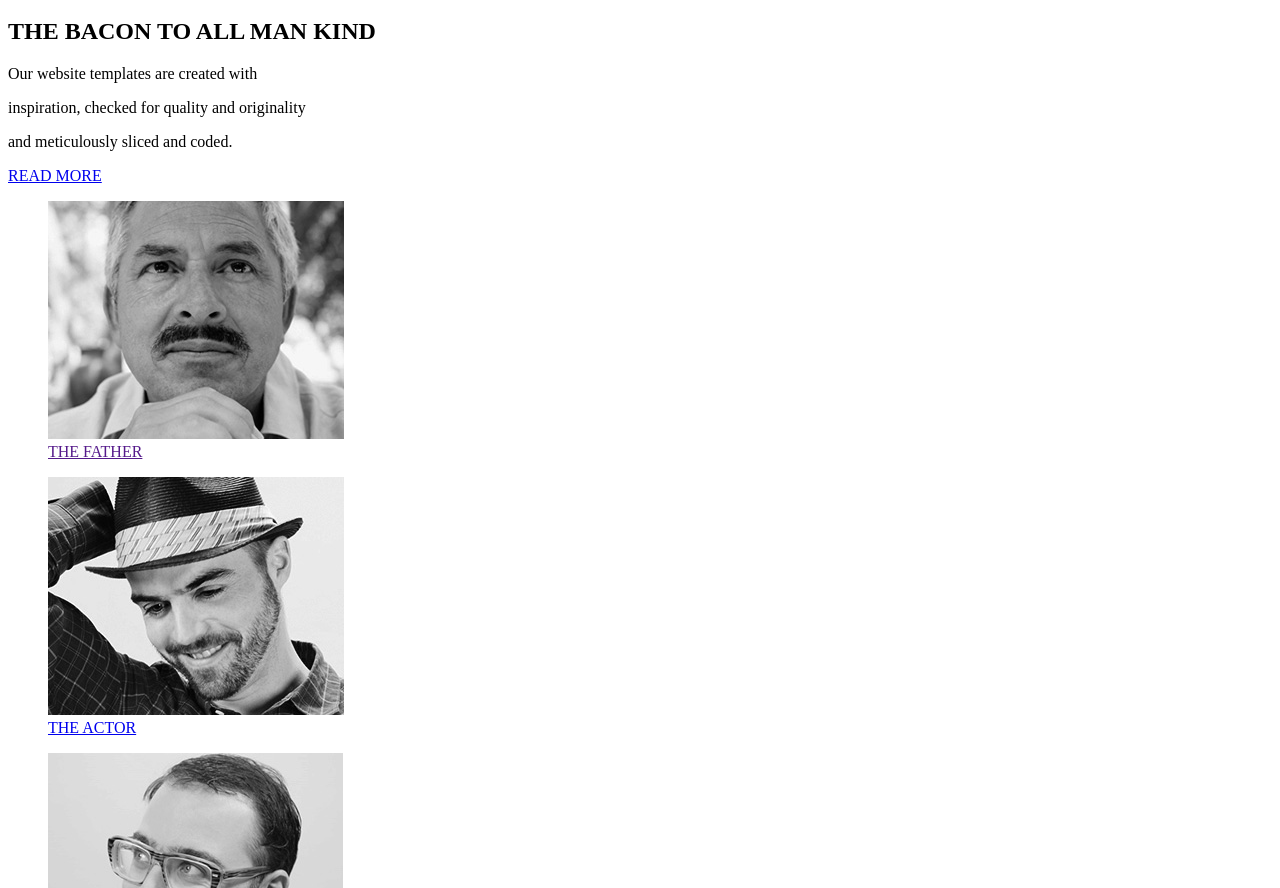
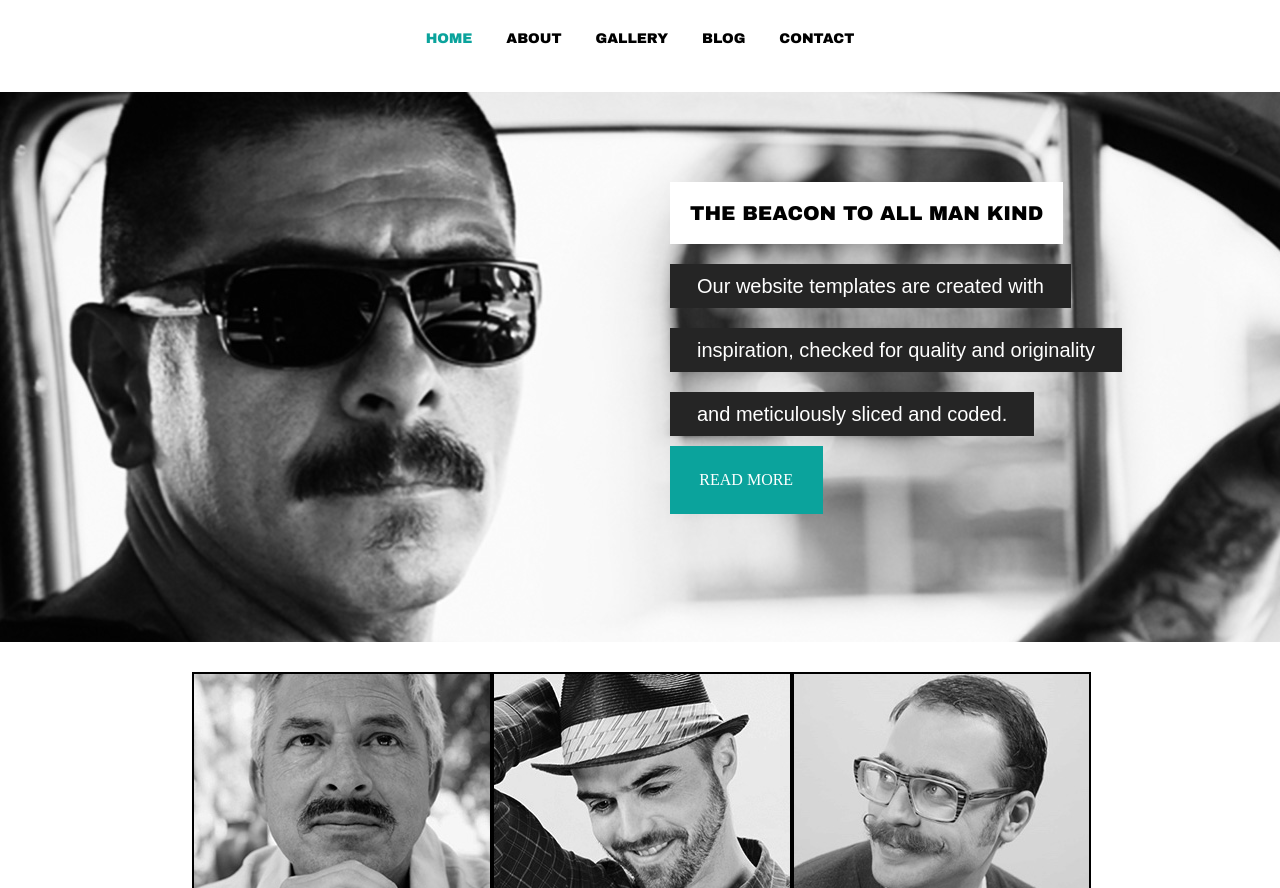
Before and after one commit to Saymon85/mustachio, a plain HTML site: page index.html in a window 1280 px wide. Shown: the part 213-1101 px from the top of the page. Drawn offline with Linux system fonts and the light colour scheme; files whose address does not match are found by name; a web font is replaced by a local one.

Commit message:
finished html and 80% of styles

```diff
--- a/index.html
+++ b/index.html
@@ -4,7 +4,8 @@
         <title>Mustachio</title>
         <meta http-equiv="Content-Type" content="text/html;charset=UTF-8">
         <meta name='viewport' content='width=device-width, initial-scale=1.0'>
-        <link type='stylesheet' href='style.css'></link>
+        <link href="https://fonts.googleapis.com/css?family=Poller+One&display=swap" rel="stylesheet">
+        <link href='style.css' rel='stylesheet'></link>
     </head>
     <body>
          <header>
@@ -13,7 +14,7 @@
              </div>
              <nav class='navigation'>
                 <ul>
-                    <li><a href="./pages/#">HOME</a></li>
+                    <li><a href="index.html" class="active">HOME</a></li>
                     <li><a href="./pages/#">ABOUT</a></li>
                     <li><a href="./pages/#">GALLERY</a></li>
                     <li><a href="./pages/#">BLOG</a></li>
@@ -24,14 +25,14 @@
          <main>
              <div class="featured">
                  <aside>
-                     <h2>THE BACON TO ALL MAN KIND</h2>
+                     <h2>THE BEACON TO ALL MAN KIND</h2>
                      <p>Our website templates are created with</p>
                      <p>inspiration, checked for quality and originality</p>
                      <p>and meticulously sliced and coded.</p>
                      <a href="./pages/#">READ MORE</a>
                  </aside>
              </div>
-             <div>
+             <div id='pictures'>
                 <div class="main-pictures">
                     <a href="">
                         <figure>
@@ -60,14 +61,14 @@
          </main>
          <footer>
             <div class="copyright">
-                <p>&copy by Saymon. All rights reserved.</p>
+                <p>&copy 2019 by Saymon. All rights reserved.</p>
             </div>
             <div class="social">
                 <ul>
-                    <li></li>
-                    <li></li>
-                    <li></li>
-                    <li></li>
+                    <li><a id='twitter' href="https://twitter.com"></a></li>
+                    <li><a id='facebook' href="https://facebook.com"></a></li>
+                    <li><a id='google' href="https://google.com"></a></li>
+                    <li><a id='pinterest' href="https://pinterest.com"></a></li>
                 </ul>
             </div>
          </footer>
--- a/style.css
+++ b/style.css
@@ -0,0 +1,104 @@
+*{
+    box-sizing: border-box;
+    margin:0;
+    padding:0;
+}
+
+header{
+    display: flex;
+    flex-direction: column;
+    width: 100%;
+}
+
+.logo{
+    margin: 50px auto;
+}
+
+.navigation{
+    margin: 30px auto;
+}
+
+.navigation ul li {
+    display: inline-block;
+    margin: 15px;
+}
+
+.navigation ul li a{
+    color: #000;
+    font-family: "Arial Black", "Gadget", "sans-serif";
+    font-weight: normal;
+    font-size: 14px;
+    text-decoration: none;
+}
+
+.navigation li a.active, .navigation ul li a:hover, .active{
+    color: #0ba39c;
+    cursor: pointer;
+}
+
+.featured {
+    background-image: url('/assets/the-beacon.jpg');
+    height: 550px;
+    width: 100%;
+    margin-bottom: 30px;
+    position: relative;
+}
+aside{
+    position: absolute;
+    right: 0;
+    top:0;
+    padding-left: 30px;
+    margin-top: 7%;
+    width: 50%;
+}
+aside h2 {
+    background-color: #fff;
+    display:inline-block;
+    color: #000;
+    font-family: 'Poller One','Arial Black', 'sans-serif';
+    font-size: 20px;
+    padding: 20px;
+    margin-bottom: 10px;
+}
+
+aside p {
+    display: inline-block;
+    background-color: #252525;
+    color: #fff;
+    font-size: 20px;
+    font-family: Arial, Helvetica, sans-serif;
+    line-height: 1;
+    padding: 12px 27px;
+    margin: 10px 0;
+
+}
+
+aside a{
+    display: block;
+    background-color:#0ba39c;
+    color: #fff;
+    padding: 25px 27px;
+    width: 25%;
+    text-decoration: none;
+    text-align: center;
+}
+
+#pictures{
+    display: flex;
+    justify-content: space-around;
+    width: 70%;
+    margin: 0 auto;
+}
+
+.main-pictures{
+    text-align: center;
+}
+
+.main-pictures a{
+    text-decoration: none;
+    color: #000;
+    font-family: 'Poller One';
+}
+.main-pictures img{
+    border: 2px solid #000;
+}
```
